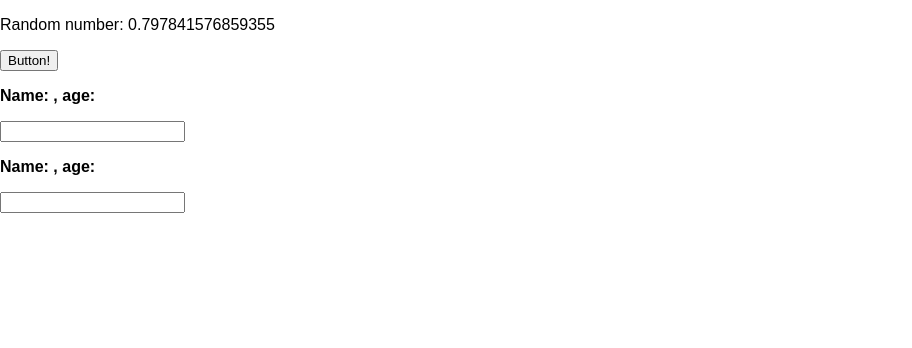
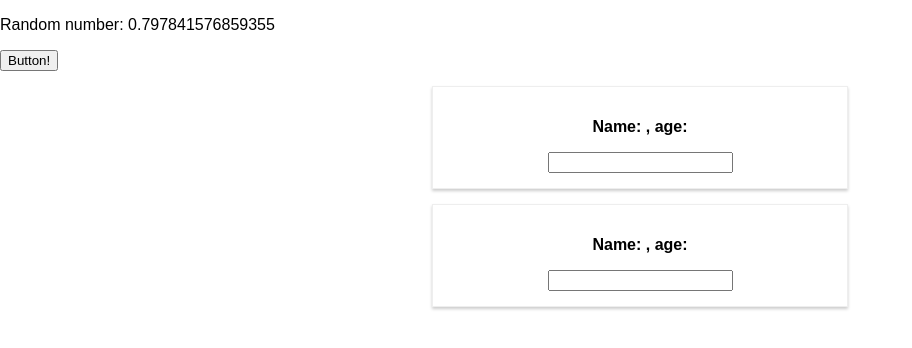
Before and after one commit to SieroSec/react-complete-guide, a React (Create React App) app: page / in a window 1280 px wide. Shown: the top 348 px of the page, without its empty margins (0-912 px from the left). Built offline with nearby package versions, Linux system fonts and the light colour scheme.

Commit message:
48. Adding Styling with Stylesheets

```diff
--- /dev/null
+++ b/src/Person/Person.css
@@ -0,0 +1,8 @@
+.Person {
+   width: 30%;
+   margin: 15px auto;
+   border: 1px solid #eeeeee;
+   box-shadow: 0 2px 3px #ccc;
+   padding: 15px;
+   text-align: center;
+}
--- a/src/Person/Person.js
+++ b/src/Person/Person.js
@@ -1,8 +1,9 @@
 import React, { Component } from 'react'
+import './Person.css';
 
 export const Person = (props) => {
    return (
-      <div>
+      <div className="Person">
          <p onClick={props.click}><b>Name: {props.name}, age: {props.age}</b></p>
          <p>{props.children}</p>
          <input type="text" onChange={props.changed} value={props.name} />
```
